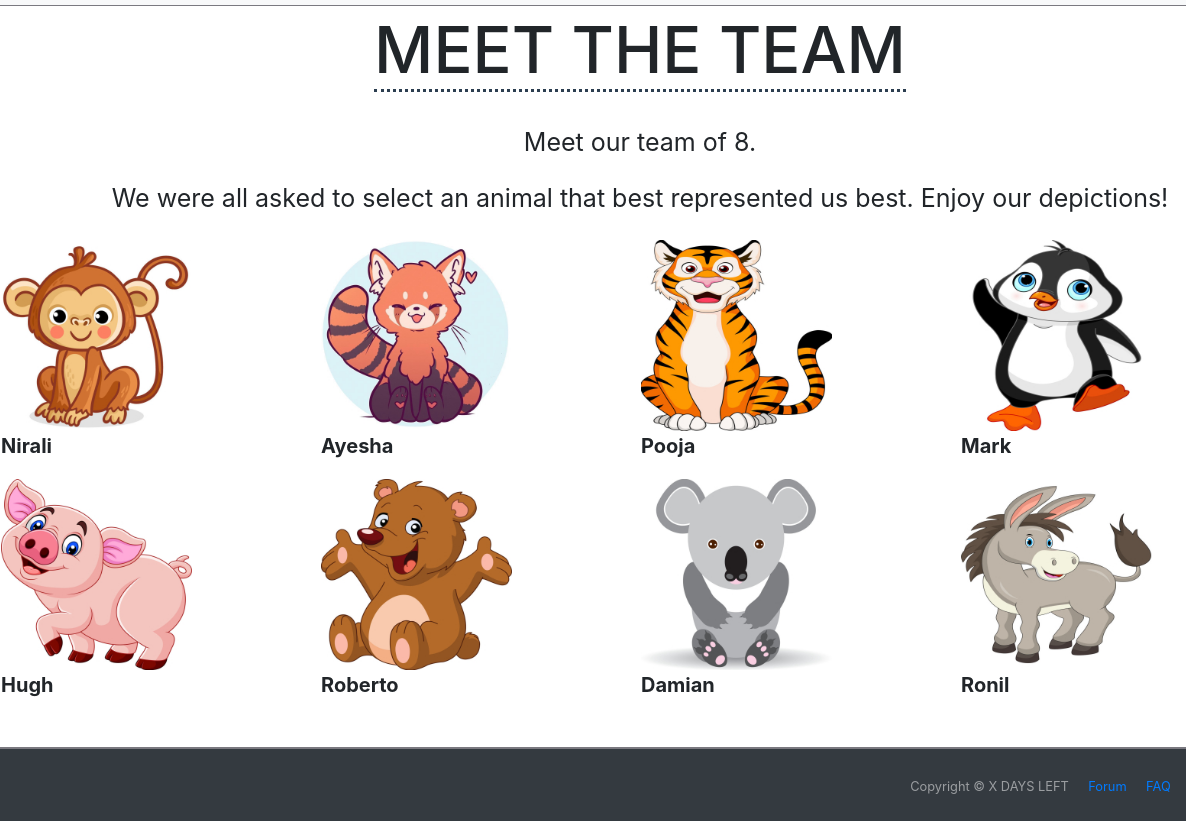
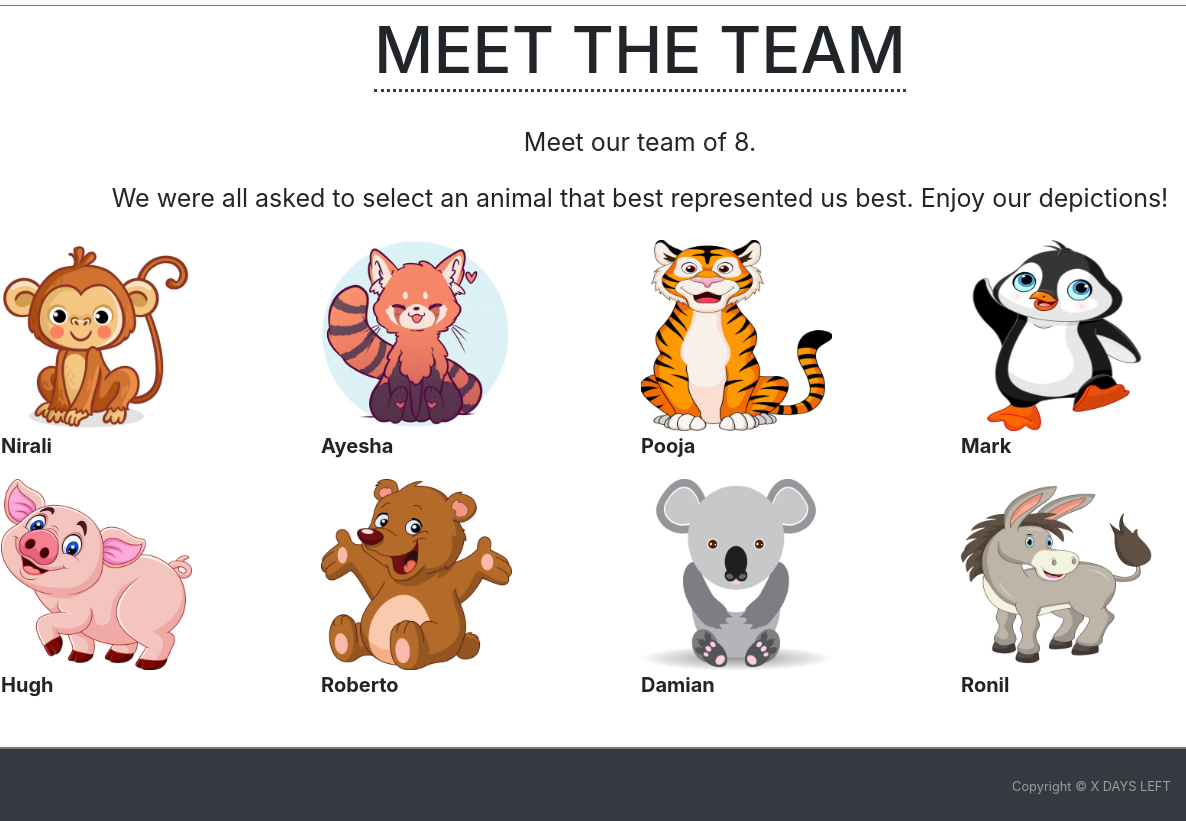
Before and after one commit to hughwilliams1/XDaysLeft, a plain HTML site: page src/team.html in a window 1280 px wide. Shown: the part 101-922 px from the top of the page, 0-1186 px from the left. Drawn offline with nearby package versions, Linux system fonts and the light colour scheme.

Commit message:
deleted the forum links

```diff
--- a/src/team.html
+++ b/src/team.html
@@ -130,8 +130,6 @@ img:hover{
         <footer id="sticky-footer" class="py-4 bg-dark text-white-50">
             <div class="container" id="footer-text">
                 <a class="foot-link"><small>Copyright &copy; X DAYS LEFT</small></a>
-                <a class="foot-link" href="../src/forum.html"><small>Forum</small></a>
-                <a class="foot-link" href="#"><small>FAQ</small></a>
                 <a class="foot-link" href="https://github.com/hughwilliams1/XDaysLeft">
                     <small>Github</small>
                     <i class="fab fa-github"></i>
```
Also changed, not shown: index.html (+0 -2 lines), src/blog.html (+0 -2 lines), src/cards.html (+0 -2 lines), src/download.html (+0 -2 lines).
